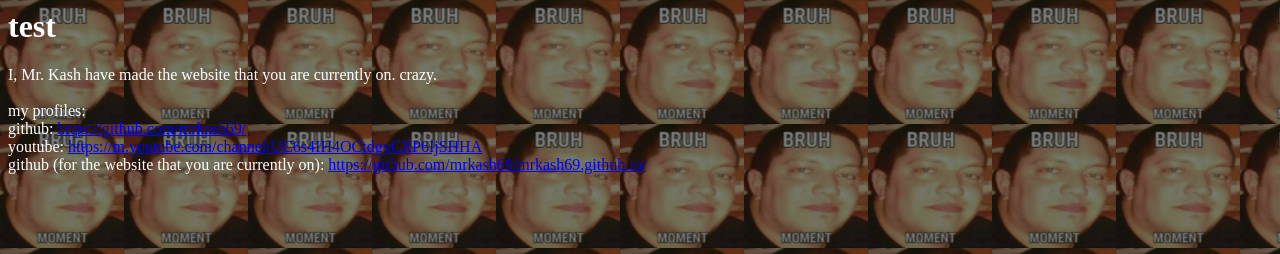
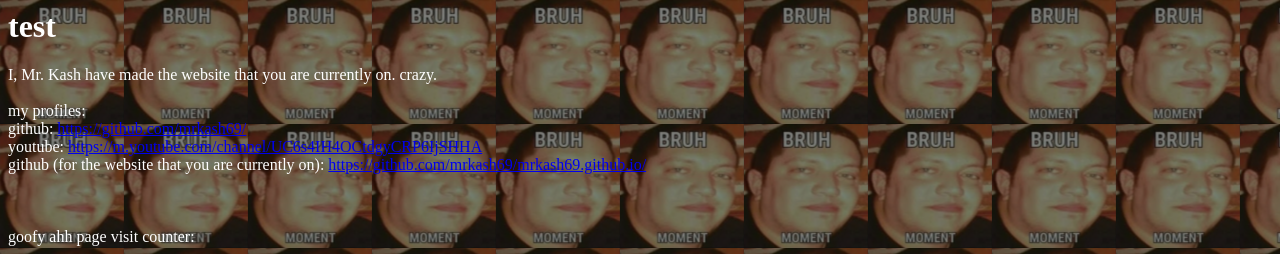
Before and after one commit to TheChadda/TheChadda.github.io, a plain HTML site: page index.html in a window 1280 px wide. Shown: the top 254 px of the page. Drawn offline with Linux system fonts and the light colour scheme.

Commit message:
Update index.html

```diff
--- a/index.html
+++ b/index.html
@@ -14,7 +14,7 @@ youtube: <a href="https://m.youtube.com/channel/UC6s4IH4OCtdgyCRP6IjSHHA/">https
   <title>mrkash69.github.io</title>
   <link rel="icon" type="image/x-icon" href="/0B46FF6D-22E2-4CCD-97D1-02F45EE80510.ico">
 </head></br></br></br>
-</br></br>
+<font color=white> goofy ahh page visit counter:</font></br></br>
 <a href="https://www.hitwebcounter.com" target="_blank">
 <img src="https://hitwebcounter.com/counter/counter.php?page=8088941&style=0006&nbdigits=9&type=page&initCount=0" title="Free Counter" Alt="web counter"   border="0" /></a>
 
```
